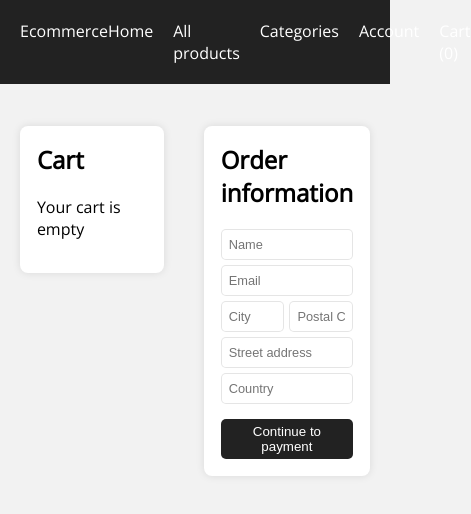
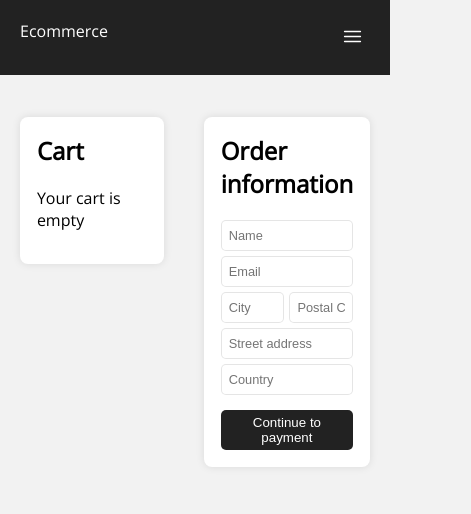
Before and after one commit to Chbmleao/Ecommerce-Front, a Next.js app: page /cart in a window 390 px wide. Shown: the top 514 px of the page, 471 px wide, since content can reach past the window. Built offline with nearby package versions, Linux system fonts and the light colour scheme; no server answers; the database is empty.

Commit message:
feat: add responsiveness to header component

```diff
--- a/components/Header.js
+++ b/components/Header.js
@@ -1,9 +1,10 @@
-import { useContext } from "react";
+import { useContext, useState } from "react";
 import Link from "next/link";
 import { useRouter } from "next/router";
 import styled from "styled-components";
 import Center from "@/components/Center";
 import { CartContext } from "@/components/CartContext";
+import BarsIcon from "./icons/Bars";
 
 const StyledHeader = styled.header`
   background-color: #222;
@@ -12,6 +13,8 @@
 const Logo = styled(Link)`
   color: #fff;
   text-decoration: none;
+  position: relative;
+  z-index: 3;
 `
 
 const Wrapper = styled.div`
@@ -21,17 +24,53 @@
 `;
 
 const StyledNav = styled.nav`
-  display: flex;
+  ${props => props.mobileNavActive ? `
+    display: block;
+  ` : `
+    display: none;
+  `}
   gap: 20px;
+  position: fixed;
+  top: 0;
+  bottom: 0;
+  left: 0;
+  right: 0;
+  padding: 70px 20px 20px;
+  background-color: #222;
+  @media screen and (min-width: 768px) {
+    display: flex;
+    position: static;
+    padding: 0;
+  }
 `;
 
 const NavLink = styled(Link)`
+  display: block;
   color: ${(props) => (props.is_current_page ? "white" : "#aaa")};
   text-decoration: none;
+  padding: 10px 0;
+  @media screen and (min-width: 768px) {
+    padding: 0;
+  }
+`;
+
+const NavButton = styled.button`
+  background-color: transparent;
+  width: 35px;
+  height: 35px;
+  border: none;
+  color: white;
+  cursor: pointer;
+  position: relative;
+  z-index: 3;
+  @media screen and (min-width: 768px) {
+    display: none;
+  }
 `;
 
 export default function Header() {
   const {getCartLength} = useContext(CartContext);
+  const [mobileNavActive, setMobileNavActive] = useState(false);
   const router = useRouter();
 
   return (
@@ -39,7 +78,7 @@
       <Center>
         <Wrapper>
           <Logo href={"/"}>Ecommerce</Logo>
-          <StyledNav>
+          <StyledNav mobileNavActive={mobileNavActive}>
             <NavLink
               href={"/"}
               is_current_page={(router.pathname === "/").toString()}
@@ -71,6 +110,9 @@
               Cart ({getCartLength()})
             </NavLink>
           </StyledNav>
+          <NavButton onClick={() => setMobileNavActive(prev => !prev)}>
+            <BarsIcon />
+          </NavButton>
         </Wrapper>
       </Center>
     </StyledHeader>
```
